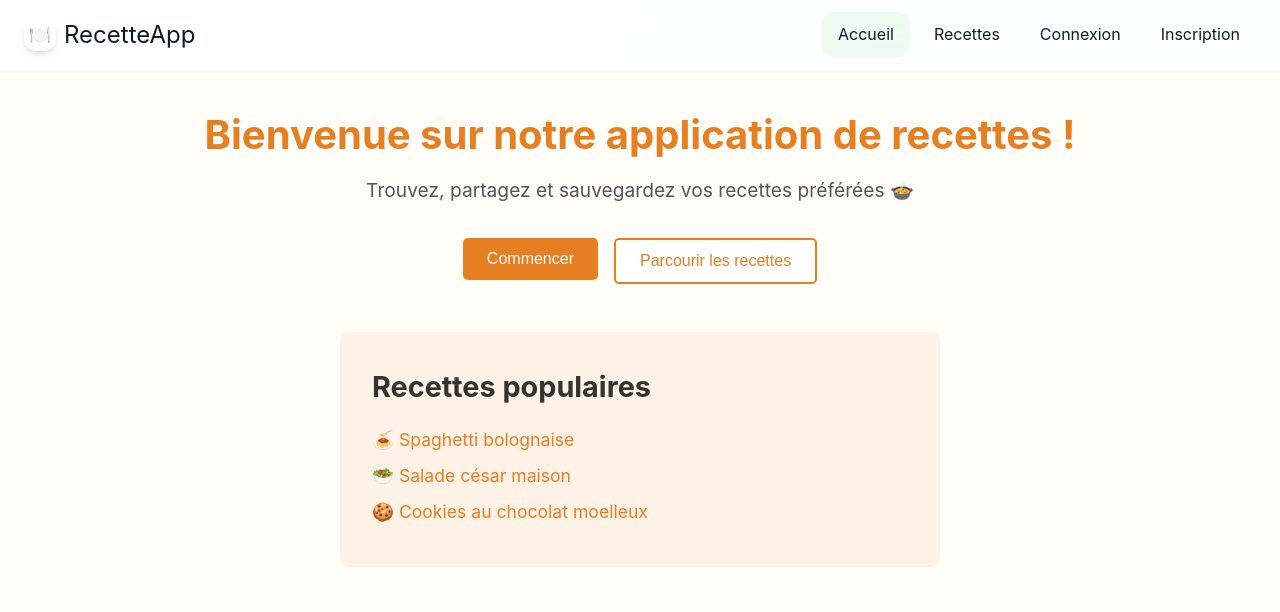
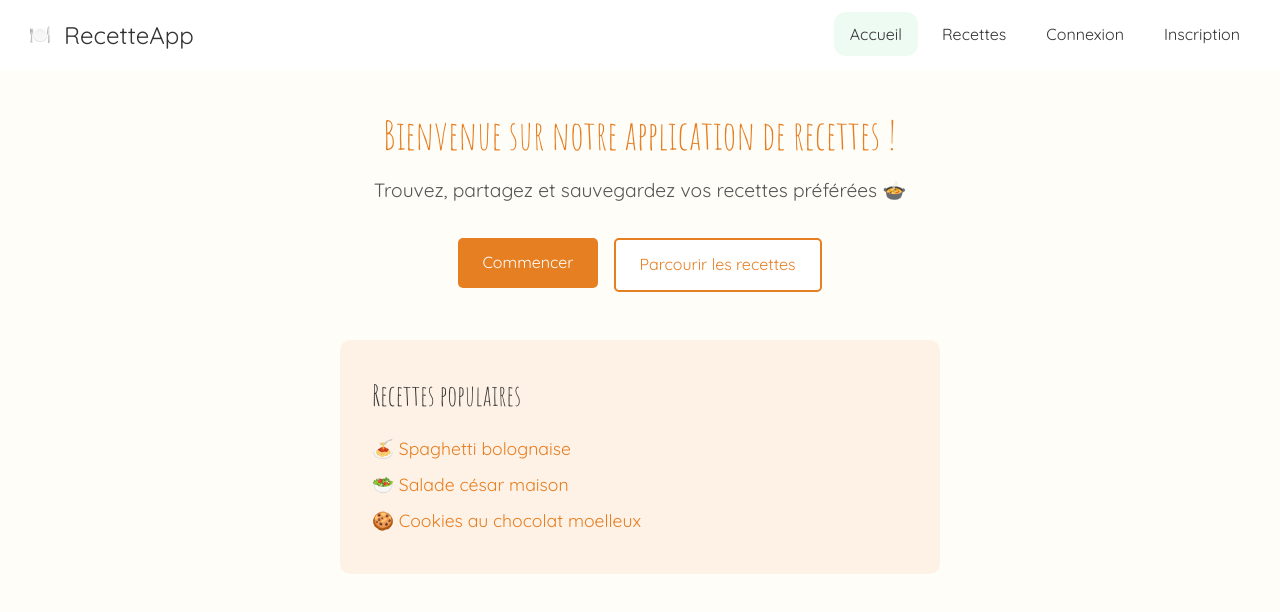
Before and after one commit to jfzara/YouChef, a React (Vite) app: page / in a window 1280 px wide. Shown: the top 612 px of the page. Built offline with nearby package versions, Linux system fonts and the light colour scheme.

Commit message:
Debut de redesign fonts, background ok

```diff
--- a/src/App.jsx
+++ b/src/App.jsx
@@ -1,5 +1,9 @@
+// src/App.jsx
 import React from 'react';
 import { BrowserRouter as Router, Routes, Route, Navigate } from 'react-router-dom';
+
+// Importez votre composant GlobalStyles
+import GlobalStyles from './styles/GlobalStyles'; // Ajustez le chemin si nécessaire
 
 import Accueil from './pages/Accueil';
 import Connexion from './pages/Connexion';
@@ -7,7 +11,7 @@ import Inscription from './pages/Inscription';
 import Recettes from './pages/Recettes';
 import DetailRecette from './pages/DetailRecette';
 import Dashboard from './pages/Dashboard';
-import TestMotion from './pages/TestMotion'; // ✅ Ajout ici
+
 
 import { useAuth } from './contexts/AuthContext';
 
@@ -16,13 +20,15 @@ const App = () => {
 
   return (
     <Router>
+      {/* Appliquez les styles globaux ici, ils affecteront toute l'application */}
+      <GlobalStyles />
       <Routes>
         <Route path="/" element={<Accueil />} />
         <Route path="/connexion" element={<Connexion />} />
         <Route path="/inscription" element={<Inscription />} />
         <Route path="/recettes" element={<Recettes />} />
         <Route path="/recettes/:id" element={<DetailRecette />} />
-        <Route path="/test-motion" element={<TestMotion />} /> {/* ✅ Ajout ici */}
+
         <Route
           path="/dashboard"
           element={token ? <Dashboard /> : <Navigate to="/connexion" />}
--- a/src/globals.css
+++ b/src/globals.css
@@ -1,62 +1,68 @@
-/* globals.css - Variables CSS et styles de base */
+/* globals.css - Variables CSS et styles de base adaptés au nouveau design */
+@import url('https://fonts.googleapis.com/css2?family=Amatic+SC:wght@400;700&family=Quicksand:wght@300..700&display=swap');
 
 :root {
   /* === COULEURS === */
-  /* Couleurs principales (Vert naturel) */
-  --primary-50: #f0fdf4;
-  --primary-100: #dcfce7;
-  --primary-200: #bbf7d0;
-  --primary-300: #86efac;
-  --primary-400: #4ade80;
-  --primary-500: #22c55e;
-  --primary-600: #16a34a;
-  --primary-700: #15803d;
-  --primary-800: #166534;
-  --primary-900: #14532d;
+  /* Couleurs principales pour notre ambiance douce et naturelle */
+  /* J'ai renommé en "soft" et ajusté des valeurs pour plus de douceur et chaleur */
+  --soft-green-50: #e6faed;   /* Un vert très pâle, presque blanc */
+  --soft-green-100: #d0f4d9;
+  --soft-green-200: #a7e9b7;
+  --soft-green-300: #7fdca1;
+  --soft-green-400: #55cf8b;
+  --soft-green-500: #2ac375;  /* Un vert plus défini, mais toujours doux */
+  --soft-green-600: #24ac67;
+  --soft-green-700: #1d9558;
+  --soft-green-800: #167e49;
+  --soft-green-900: #0f673a;
 
-  /* Couleurs secondaires (Bleu) */
-  --secondary-50: #eff6ff;
-  --secondary-100: #dbeafe;
-  --secondary-200: #bfdbfe;
-  --secondary-300: #93c5fd;
-  --secondary-400: #60a5fa;
-  --secondary-500: #3b82f6;
-  --secondary-600: #2563eb;
-  --secondary-700: #1d4ed8;
-  --secondary-800: #1e40af;
-  --secondary-900: #1e3a8a;
+  /* Couleurs secondaires pour des accents subtils ou un contraste doux */
+  --soft-blue-50: #edf4fa;    /* Un bleu très pâle, presque blanc */
+  --soft-blue-100: #d6e8f4;
+  --soft-blue-200: #b0d4eb;
+  --soft-blue-300: #8bc0e2;
+  --soft-blue-400: #66acd9;
+  --soft-blue-500: #4298d0;   /* Un bleu plus défini, mais toujours doux */
+  --soft-blue-600: #3a88bc;
+  --soft-blue-700: #3178a9;
+  --soft-blue-800: #296796;
+  --soft-blue-900: #215783;
 
-  /* Couleurs neutres */
-  --gray-50: #f9fafb;
-  --gray-100: #f3f4f6;
-  --gray-200: #e5e7eb;
-  --gray-300: #d1d5db;
-  --gray-400: #9ca3af;
-  --gray-500: #6b7280;
-  --gray-600: #4b5563;
-  --gray-700: #374151;
-  --gray-800: #1f2937;
-  --gray-900: #111827;
+  /* Couleurs neutres pour le texte et les éléments de structure (gris chauds) */
+  --neutral-50: #fcfbf8;   /* Blanc cassé pour les backgrounds des éléments */
+  --neutral-100: #f5f4f0;
+  --neutral-200: #ebeae5;
+  --neutral-300: #e0ded9;
+  --neutral-400: #d0ceca;
+  --neutral-500: #c1c0bc;
+  --neutral-600: #979693;
+  --neutral-700: #6e6d6b;
+  --neutral-800: #454543;
+  --neutral-900: #1c1b19;  /* Noir très doux pour le texte principal */
 
-  /* Couleurs d'accent */
-  --orange-500: #f97316;
-  --amber-500: #f59e0b;
-  --red-500: #ef4444;
-  --red-600: #dc2626;
+  /* Couleurs d'accent (douces, pour les notifications par exemple) */
+  --accent-orange: #f9a460; /* Orange plus doux */
+  --accent-amber: #f5c46b;  /* Ambre plus doux */
+  --accent-red: #ef7777;    /* Rouge plus doux */
+
+  /* === FONTS === */
+  /* Utilisation des polices fantaisistes choisies: Amatic SC et Quicksand */
+  --font-display: 'Amatic SC', cursive;
+  --font-body: 'Quicksand', sans-serif;
 
   /* === ESPACEMENTS === */
   --space-0: 0;
-  --space-1: 0.25rem;   /* 4px */
-  --space-2: 0.5rem;    /* 8px */
-  --space-3: 0.75rem;   /* 12px */
-  --space-4: 1rem;      /* 16px */
-  --space-5: 1.25rem;   /* 20px */
-  --space-6: 1.5rem;    /* 24px */
-  --space-7: 1.75rem;   /* 28px */
-  --space-8: 2rem;      /* 32px */
-  --space-10: 2.5rem;   /* 40px */
-  --space-12: 3rem;     /* 48px */
-  --space-16: 4rem;     /* 64px */
+  --space-1: 0.25rem;    /* 4px */
+  --space-2: 0.5rem;     /* 8px */
+  --space-3: 0.75rem;    /* 12px */
+  --space-4: 1rem;       /* 16px */
+  --space-5: 1.25rem;    /* 20px */
+  --space-6: 1.5rem;     /* 24px */
+  --space-7: 1.75rem;    /* 28px */
+  --space-8: 2rem;       /* 32px */
+  --space-10: 2.5rem;    /* 40px */
+  --space-12: 3rem;      /* 48px */
+  --space-16: 4rem;      /* 64px */
 
   /* === BORDER RADIUS === */
   --radius-none: 0;
@@ -69,32 +75,24 @@
   --radius-full: 9999px;
 
   /* === OMBRES === */
-  --shadow-sm: 0 1px 2px 0 rgb(0 0 0 / 0.05);
-  --shadow-md: 0 4px 6px -1px rgb(0 0 0 / 0.1), 0 2px 4px -2px rgb(0 0 0 / 0.1);
-  --shadow-lg: 0 10px 15px -3px rgb(0 0 0 / 0.1), 0 4px 6px -4px rgb(0 0 0 / 0.1);
-  --shadow-xl: 0 20px 25px -5px rgb(0 0 0 / 0.1), 0 8px 10px -6px rgb(0 0 0 / 0.1);
-  --shadow-2xl: 0 25px 50px -12px rgb(0 0 0 / 0.25);
+  --shadow-none: none; /* Confirmant l'absence d'ombres pour le design 2D plat */
 
   /* === TRANSITIONS === */
   --transition-fast: 150ms ease;
   --transition-normal: 250ms ease;
   --transition-slow: 400ms ease;
 
-  /* === FONTS === */
-  --font-sans: -apple-system, BlinkMacSystemFont, "Segoe UI", Roboto, "Helvetica Neue", Arial, sans-serif;
-  --font-mono: ui-monospace, SFMono-Regular, "SF Mono", Consolas, "Liberation Mono", Menlo, monospace;
-
   /* === TAILLES DE POLICE === */
-  --text-xs: 0.75rem;   /* 12px */
-  --text-sm: 0.875rem;  /* 14px */
-  --text-base: 1rem;    /* 16px */
-  --text-lg: 1.125rem;  /* 18px */
-  --text-xl: 1.25rem;   /* 20px */
-  --text-2xl: 1.5rem;   /* 24px */
-  --text-3xl: 1.875rem; /* 30px */
-  --text-4xl: 2.25rem;  /* 36px */
-  --text-5xl: 3rem;     /* 48px */
-  --text-6xl: 3.75rem;  /* 60px */
+  --text-xs: 0.75rem;     /* 12px */
+  --text-sm: 0.875rem;    /* 14px */
+  --text-base: 1rem;      /* 16px */
+  --text-lg: 1.125rem;    /* 18px */
+  --text-xl: 1.25rem;     /* 20px */
+  --text-2xl: 1.5rem;     /* 24px */
+  --text-3xl: 1.875rem;   /* 30px */
+  --text-4xl: 2.25rem;    /* 36px */
+  --text-5xl: 3rem;       /* 48px */
+  --text-6xl: 3.75rem;    /* 60px */
 
   /* === LARGEURS MAX === */
   --max-width-sm: 24rem;
@@ -121,42 +119,59 @@ html {
 }
 
 body {
-  font-family: var(--font-sans);
+  font-family: var(--font-body);
   font-size: var(--text-base);
   line-height: 1.6;
-  color: var(--gray-900);
-  background: linear-gradient(135deg, var(--primary-50) 0%, #ecfdf5 50%, var(--secondary-50) 100%);
+  color: var(--neutral-900);
+  background-color: var(--neutral-50);
   min-height: 100vh;
   -webkit-font-smoothing: antialiased;
   -moz-osx-font-smoothing: grayscale;
 }
 
-/* === UTILITAIRES === */
-.glass {
-  background: rgba(255, 255, 255, 0.8);
-  backdrop-filter: blur(10px);
-  border: 1px solid rgba(255, 255, 255, 0.2);
+h1, h2, h3, h4, h5, h6 {
+  font-family: var(--font-display);
+  font-weight: normal;
 }
 
-.glass-strong {
-  background: rgba(255, 255, 255, 0.9);
-  backdrop-filter: blur(15px);
-  border: 1px solid rgba(255, 255, 255, 0.3);
+html, body, #root {
+  height: 100%;
 }
 
+img {
+  max-width: 100%;
+  display: block;
+}
+
+a {
+  text-decoration: none;
+  color: inherit;
+}
+
+button {
+  background: none;
+  color: inherit;
+  border: none;
+  padding: 0;
+  font: inherit;
+  cursor: pointer;
+  outline: inherit;
+}
+
+/* === UTILITAIRES === */
 .gradient-text {
-  background: linear-gradient(135deg, var(--primary-600), var(--secondary-500));
+  background: linear-gradient(135deg, var(--soft-green-600), var(--soft-blue-500));
   -webkit-background-clip: text;
   -webkit-text-fill-color: transparent;
   background-clip: text;
 }
 
 .gradient-bg {
-  background: linear-gradient(135deg, var(--primary-500), var(--primary-600));
+  background: linear-gradient(135deg, var(--soft-green-500), var(--soft-green-600));
 }
 
 .gradient-bg-secondary {
-  background: linear-gradient(135deg, var(--secondary-500), var(--secondary-600));
+  background: linear-gradient(135deg, var(--soft-blue-500), var(--soft-blue-600));
 }
 
 /* === ANIMATIONS === */
@@ -209,16 +224,16 @@ body {
 }
 
 ::-webkit-scrollbar-track {
-  background: var(--gray-100);
+  background: var(--neutral-100);
 }
 
 ::-webkit-scrollbar-thumb {
-  background: var(--primary-300);
+  background: var(--soft-green-300);
   border-radius: var(--radius-full);
 }
 
 ::-webkit-scrollbar-thumb:hover {
-  background: var(--primary-400);
+  background: var(--soft-green-400);
 }
 
 /* === RESPONSIVE === */
@@ -232,12 +247,12 @@ body {
 
 /* === FOCUS VISIBLE === */
 :focus-visible {
-  outline: 2px solid var(--primary-500);
+  outline: 2px solid var(--soft-blue-500);
   outline-offset: 2px;
 }
 
 /* === SELECTION === */
 ::selection {
-  background: var(--primary-200);
-  color: var(--primary-900);
+  background: var(--soft-green-200);
+  color: var(--neutral-900);
 }
--- a/src/pages/TestMotion.jsx
+++ /dev/null
@@ -1,15 +0,0 @@
-import React from "react";
-
-
-export default function TestMotion() {
-  return (
-    <div
-      initial={{ opacity: 0 }}
-      animate={{ opacity: 1 }}
-      transition={{ duration: 1 }}
-      style={{ background: "lightblue", padding: "2rem", margin: "2rem" }}
-    >
-      <h1>Animation Motion fonctionne 🎉</h1>
-    </div>
-  );
-}
--- /dev/null
+++ b/src/styles/GlobalStyles.js
@@ -0,0 +1,24 @@
+// src/styles/GlobalStyles.js
+import { createGlobalStyle } from 'styled-components';
+
+const GlobalStyles = createGlobalStyle`
+  /* Votre couleur de fond "white space" globale */
+  body {
+    background-color: #F8F8F0; /* Exemple: un blanc cassé très doux */
+    color: #333333; /* Couleur de texte par défaut, à affiner */
+    /* Polices seront définies ici une fois choisies */
+    /* font-family: 'VotreBellePolice', sans-serif; */
+  }
+
+  /* Styles de base pour les titres, etc., à affiner plus tard */
+  h1, h2, h3, h4, h5, h6 {
+    margin: 0;
+    padding: 0;
+  }
+
+  p {
+    margin: 0;
+  }
+`;
+
+export default GlobalStyles;
```
